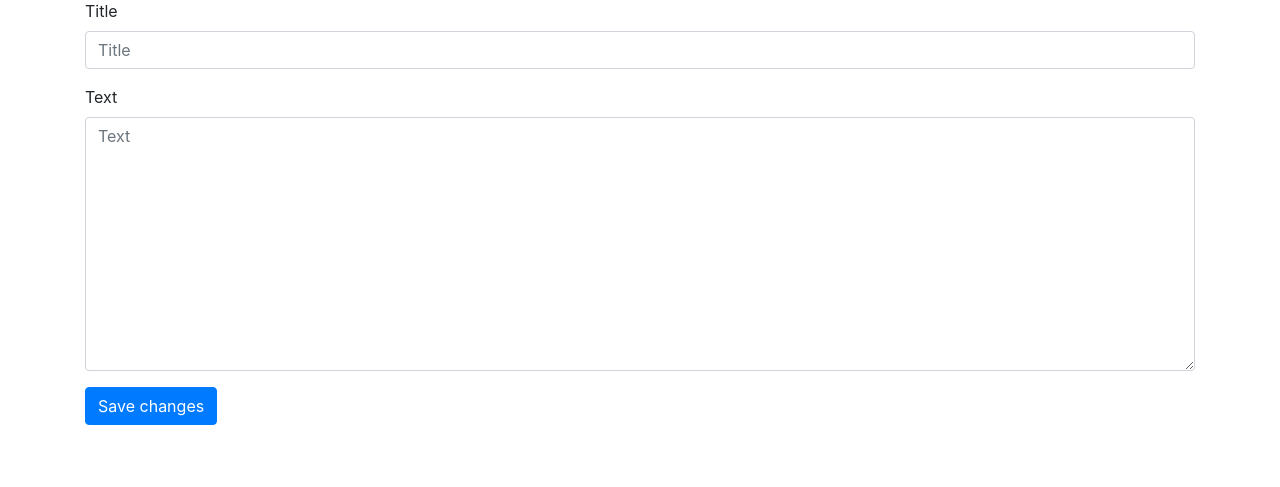
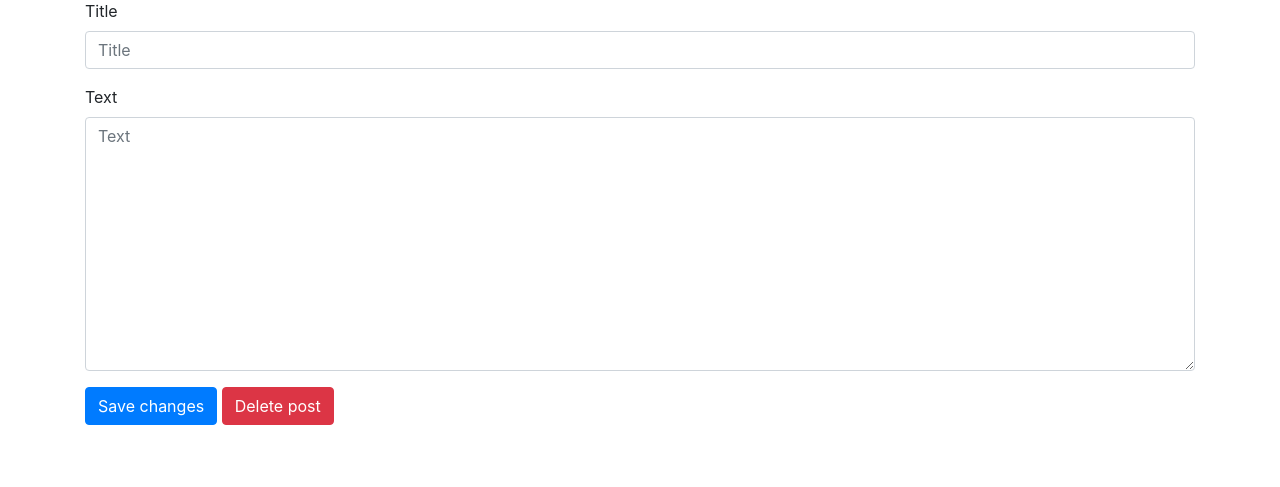
Before and after one commit to iluahn/Blog, a Django app: template blogs_app/templates/blogs_app/edit_post.html in a window 1280 px wide. Shown: the part 137-624 px from the top of the page. Run offline with Django 4.2, Linux system fonts and the light colour scheme; the template is opened without the code that fills it: values that come from a table or form of the project are taken from there, others are empty; some libraries are stand-ins or nearby versions.

Commit message:
add post deletion

```diff
--- a/blogs_app/templates/blogs_app/edit_post.html
+++ b/blogs_app/templates/blogs_app/edit_post.html
@@ -12,7 +12,12 @@
     {% bootstrap_form form %}
 
 	{% buttons %}
-      <button name='submit' class="btn btn-primary">Save changes</button>
+      <button type="submit" name="save" class="btn btn-primary">
+	    Save changes
+	  </button>
+	  <button type="submit" name="delete" class="btn btn-danger">
+	    Delete post
+	  </button>
 	{% endbuttons %}
 
 
--- a/blogs_app/views.py
+++ b/blogs_app/views.py
@@ -42,7 +42,10 @@ def edit_post(request, post_id):
         raise Http404
     if(request.method != 'POST'):
         form = PostForm(instance=post)
-    else:
+    elif("delete" in request.POST):
+        post.delete()
+        return redirect('blogs_app:posts')
+    elif("save" in request.POST):
         form = PostForm(data=request.POST, instance=post)
         if(form.is_valid()):
             form.save()
```
